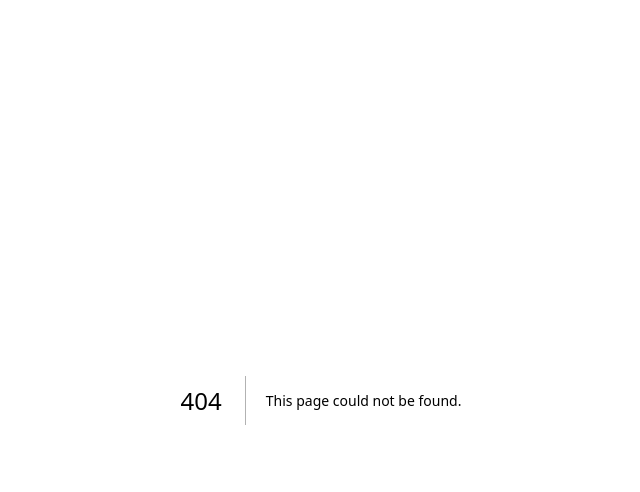
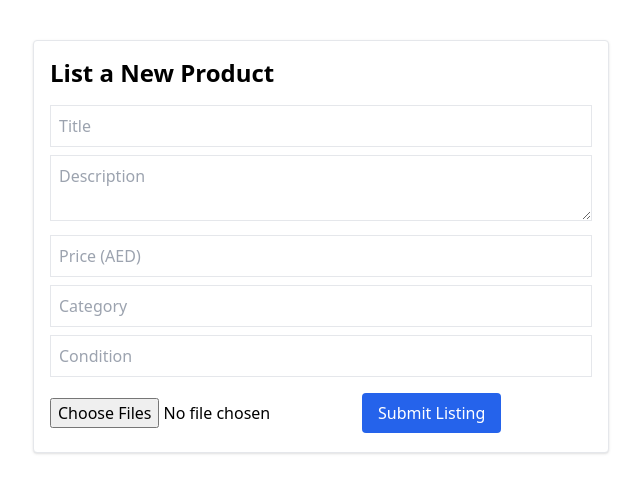
Before and after one commit to MunsifAlsaadeh/flipjar, a Next.js app: page /sell in a window 1280 px wide. Before the commit this address had no page. Shown: the top 492 px of the page, without its empty margins (319-959 px from the left). Built offline with nearby package versions, Linux system fonts and the light colour scheme; no server answers.

Commit message:
Add files via upload

```diff
--- /dev/null
+++ b/pages/sell.js
@@ -0,0 +1,75 @@
+import { useState } from 'react'
+import { useRouter } from 'next/router'
+import { supabase } from '../lib/supabase'
+
+export default function Sell() {
+  const [title, setTitle] = useState('')
+  const [description, setDescription] = useState('')
+  const [price, setPrice] = useState('')
+  const [category, setCategory] = useState('')
+  const [condition, setCondition] = useState('')
+  const [images, setImages] = useState([])
+  const [uploading, setUploading] = useState(false)
+
+  const router = useRouter()
+
+  const handleImageUpload = async (e) => {
+    const files = Array.from(e.target.files)
+    const uploadedUrls = []
+
+    setUploading(true)
+
+    for (const file of files) {
+      const fileName = `${Date.now()}_${file.name}`
+      const { data, error } = await supabase.storage.from('products').upload(fileName, file)
+
+      if (error) {
+        alert('Image upload failed: ' + error.message)
+      } else {
+        const url = supabase.storage.from('products').getPublicUrl(fileName).data.publicUrl
+        uploadedUrls.push(url)
+      }
+    }
+
+    setImages(uploadedUrls)
+    setUploading(false)
+  }
+
+  const handleSubmit = async (e) => {
+    e.preventDefault()
+    const user = await supabase.auth.getUser()
+    const user_id = user.data.user.id
+
+    const { error } = await supabase.from('products').insert([{
+      title,
+      description,
+      price: parseFloat(price),
+      category,
+      condition,
+      image_urls: images,
+      user_id
+    }])
+
+    if (error) {
+      alert('Failed to submit product: ' + error.message)
+    } else {
+      router.push('/explore')
+    }
+  }
+
+  return (
+    <div className="max-w-xl mx-auto mt-10 p-4 border rounded shadow bg-white">
+      <h1 className="text-2xl font-bold mb-4">List a New Product</h1>
+      <form onSubmit={handleSubmit}>
+        <input type="text" placeholder="Title" className="w-full p-2 border mb-2" value={title} onChange={(e) => setTitle(e.target.value)} required />
+        <textarea placeholder="Description" className="w-full p-2 border mb-2" value={description} onChange={(e) => setDescription(e.target.value)} required />
+        <input type="number" placeholder="Price (AED)" className="w-full p-2 border mb-2" value={price} onChange={(e) => setPrice(e.target.value)} required />
+        <input type="text" placeholder="Category" className="w-full p-2 border mb-2" value={category} onChange={(e) => setCategory(e.target.value)} required />
+        <input type="text" placeholder="Condition" className="w-full p-2 border mb-2" value={condition} onChange={(e) => setCondition(e.target.value)} required />
+        <input type="file" multiple onChange={handleImageUpload} className="mb-2" />
+        {uploading && <p className="text-sm text-blue-600">Uploading images...</p>}
+        <button type="submit" className="bg-blue-600 text-white px-4 py-2 rounded mt-2">Submit Listing</button>
+      </form>
+    </div>
+  )
+}
```
